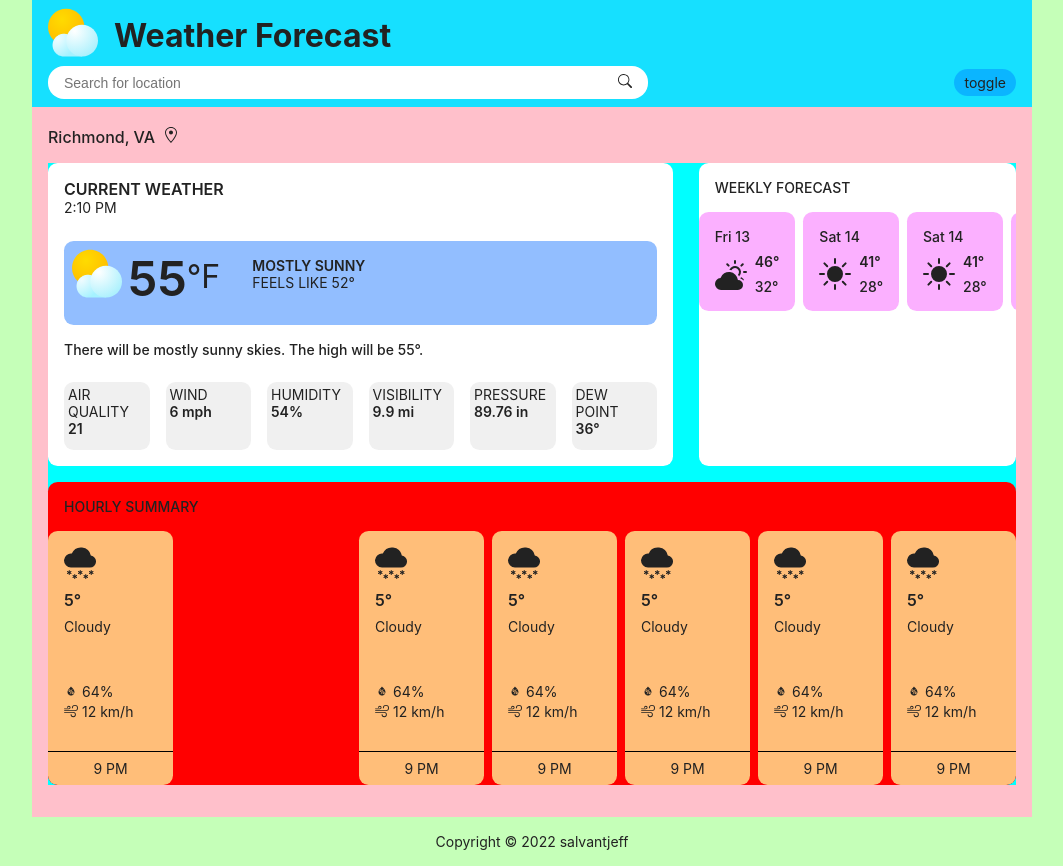
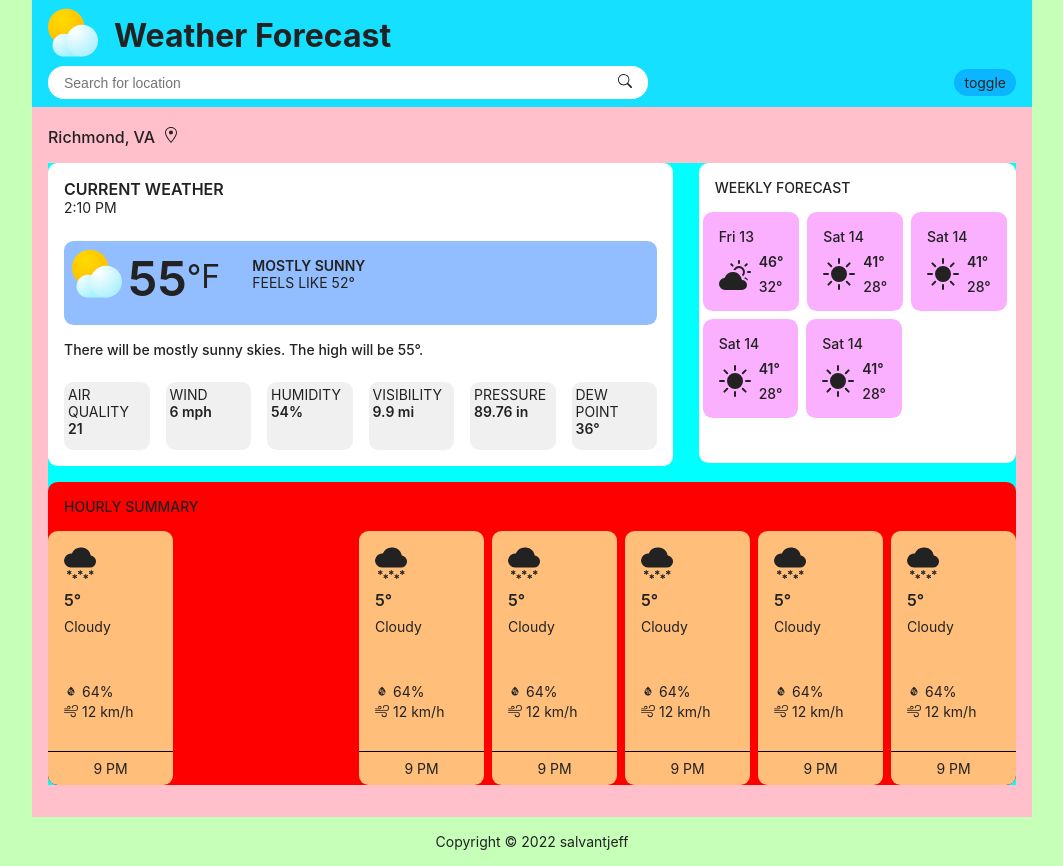
Before and after one commit to salvantjeff/weather-forecast, a React (Create React App) app in the folder weather-forecast-app/: page / in a window 1280 px wide. Shown: the whole page, without its empty margins (108-1171 px from the left). Built offline with nearby package versions, Linux system fonts and the light colour scheme.

Commit message:
Add flex wrap to Weekly componet

```diff
--- a/weather-forecast-app/src/components/Main/Weekly/Weekly.css
+++ b/weather-forecast-app/src/components/Main/Weekly/Weekly.css
@@ -4,6 +4,7 @@
     font-size: .875rem;
     overflow-x: auto;
     max-width: 625px;
+    height: 300px;
 }
 
 .weekday-extra-info-wrapper {
@@ -55,5 +56,14 @@
     .weekly-section {
         grid-column: 2 / 3;
         grid-row: 1 / 2;
+        overflow: auto;
+    }
+
+    .weekday-extra-info-wrapper {
+        display: flex;
+        gap: .5rem;
+        flex-wrap: wrap;
+        justify-content: flex-start;
+        padding: 0 .25rem;
     }
 }
```
